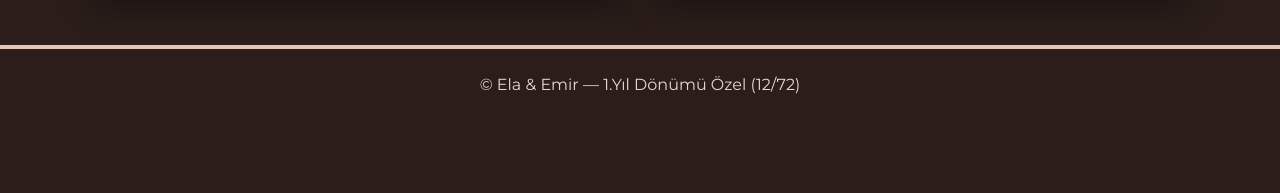
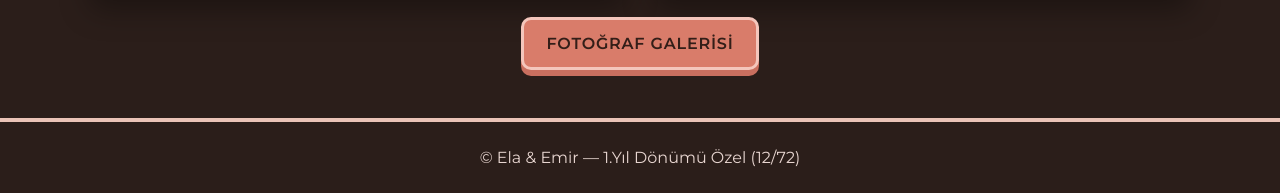
Before and after one commit to elamir-wq/elamir, a plain HTML site: page index.html in a window 1280 px wide. Shown: the part 816-1009 px from the top of the page. Before the commit the page ends 936 px from the top, so only its background shows below. Drawn offline with nearby package versions, Linux system fonts and the light colour scheme.

Commit message:
Update index.html

```diff
--- a/index.html
+++ b/index.html
@@ -51,6 +51,10 @@ a{color:inherit;text-decoration:none} .container{max-width:1100px;margin:auto;pa
 .card .line{width:72px;height:3px;background:var(--frame);margin:10px auto 0;opacity:.7}
 .card:hover{transform:translateY(-2px)}
 
+/* Alt buton alanı */
+.actions{display:flex;justify-content:center;margin-top:20px}
+.actions .btn{box-shadow:0 6px 0 var(--accent-2)}
+
 /* footer */
 .footer{padding:26px 0;text-align:center;border-top:4px solid var(--frame);color:#e8d6d1}
 
@@ -94,6 +98,11 @@ a{color:inherit;text-decoration:none} .container{max-width:1100px;margin:auto;pa
       </div>
     </a>
   </div>
+
+  <!-- ✅ Yeni buton: Galeri sayfası (aynı sekmede açılır) -->
+  <div class="actions">
+    <a class="btn" href="gallery.html">Fotoğraf Galerisi</a>
+  </div>
 </section>
 
 <footer class="footer">
```
